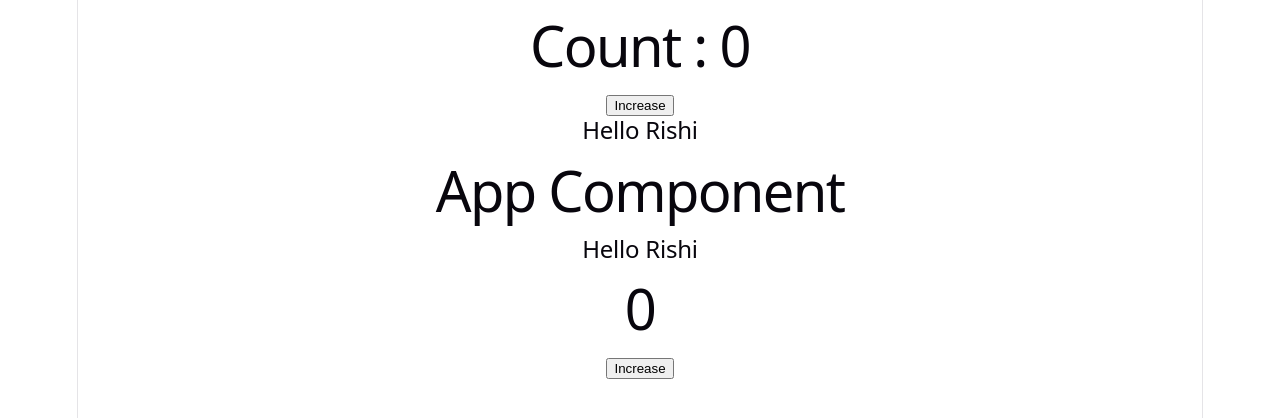
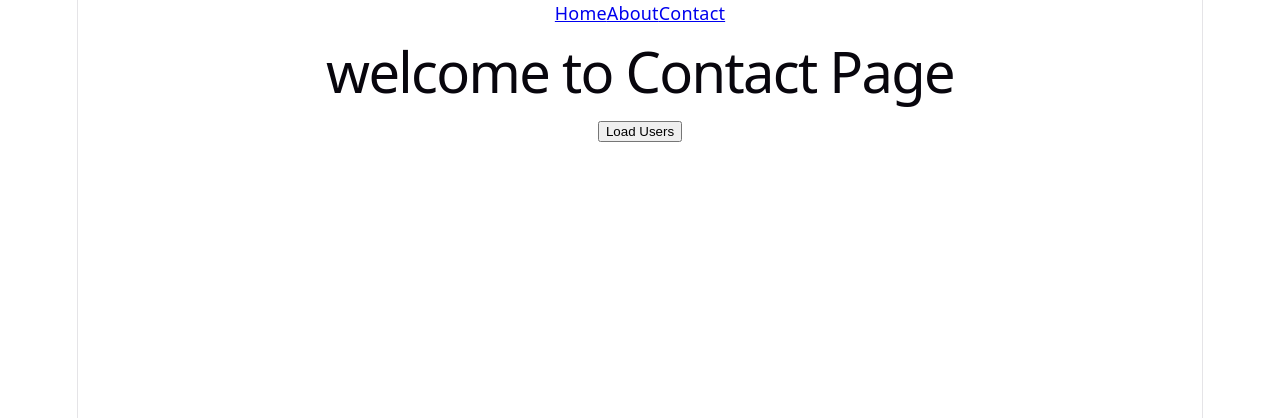
Before and after one commit to Rishiachha/Learn_React, a React (Vite) app: page /Contact in a window 1280 px wide. Shown: the top 418 px of the page. Built offline with nearby package versions, Linux system fonts and the light colour scheme.

Commit message:
Added new components and updates

```diff
--- a/package.json
+++ b/package.json
@@ -11,7 +11,9 @@
   },
   "dependencies": {
     "react": "^19.2.7",
-    "react-dom": "^19.2.7"
+    "react-dom": "^19.2.7",
+    "react-hook-form": "^7.81.0",
+    "react-router-dom": "^7.18.1"
   },
   "devDependencies": {
     "@babel/core": "^7.29.7",
--- a/src/App.jsx
+++ b/src/App.jsx
@@ -3,17 +3,26 @@
 //main.jsx imports App.jsx.
 //React renders whatever App.jsx returns
 // Every React application starts with a component.
-import { ReactMemo } from "./hooks/reactmemo/ReactMemo"
-import {UserApp} from "./hooks/context/UserApp"
-import {UseReducer} from "./hooks/UseReducer"
+import { BrowserRouter,Routes,Route } from "react-router-dom"
+import {Navbar} from "./react_router/Navbar"
+import { Home } from "./react_router/pages/Home"
+import { Contact } from "./react_router/pages/Contact"
+import { About } from "./react_router/pages/About"
+import { FetchApi } from "./FetchApi"
 export const App = () => {
 // Whatever is returned gets displayed on the browser.
   return (
     //HTML written inside JavaScript.
     <div>
-      <ReactMemo />
-      <UserApp />
-      <UseReducer />
+      <BrowserRouter>
+        <Navbar />
+        <Routes>
+          <Route path = "/" element={<Home/>} />
+          <Route path = "/About" element={<About/>} />
+          <Route path = "/Contact" element={<Contact/>} />
+        </Routes>
+      </BrowserRouter>
+      <FetchApi />
     </div>
   );
 }
--- /dev/null
+++ b/src/FetchApi.jsx
@@ -0,0 +1,24 @@
+//The Fetch API is used to get data from a server or API.
+//Instead of manually writing data,we fetch it from a backend.
+import {useState} from "react"
+export const FetchApi = () => {
+    const [users, setUsers] = useState([]);
+    const getUsers = () => {
+        fetch("https://jsonplaceholder.typicode.com/users")
+        .then((response) => response.json())
+        .then((data) => setUsers(data));
+    }
+    return (
+        <div>
+            <button onClick={getUsers}>Load Users</button>
+            <br />
+            {
+                users.map((user) => (
+                    <h3 key={user.id}>
+                        {user.name}
+                    </h3>
+                ))
+            }
+        </div>
+    )
+}
--- /dev/null
+++ b/src/react_router/Navbar.jsx
@@ -0,0 +1,15 @@
+//React Router allows us to move between pages without reloading the browser.
+//Instead of creating multiple HTML pages, React changes components.
+//first we have to install react router dom with this npm install react-router-dom
+import {Link} from "react-router-dom"
+export const Navbar = () => {
+    return(
+        <div>
+            <nav>
+                <Link to = "/">Home</Link>
+                <Link to = "/About">About</Link>
+                <Link to = "/Contact">Contact</Link>
+            </nav>
+        </div>
+    )
+}
--- /dev/null
+++ b/src/react_router/pages/About.jsx
@@ -0,0 +1,5 @@
+export const About = () => {
+    return(
+        <h1>welcome to About Page</h1>
+    )
+}
--- /dev/null
+++ b/src/react_router/pages/Contact.jsx
@@ -0,0 +1,5 @@
+export const Contact = () => {
+    return(
+        <h1>welcome to Contact Page</h1>
+    )
+}
--- /dev/null
+++ b/src/react_router/pages/Home.jsx
@@ -0,0 +1,5 @@
+export const Home = () => {
+    return(
+        <h1>welcome to Home Page</h1>
+    )
+}
```
Also changed, not shown: src/FormLibrary.jsx (added, +25 -0 lines), src/FormValidation.jsx (added, +34 -0 lines), src/hooks/custom_hooks/Child.jsx (added, +10 -0 lines), src/hooks/custom_hooks/Parent.jsx (added, +16 -0 lines), 1 other file (tests, documents, lock files or other folders).
